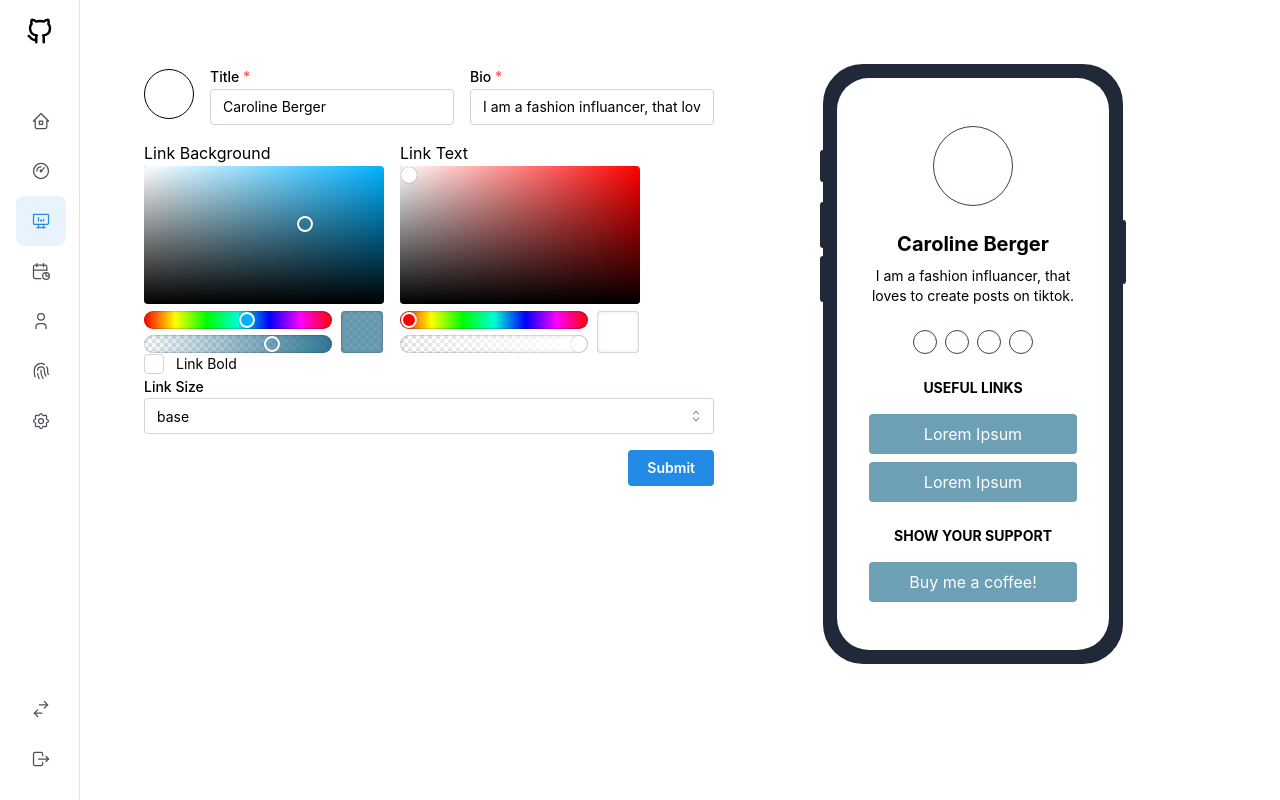
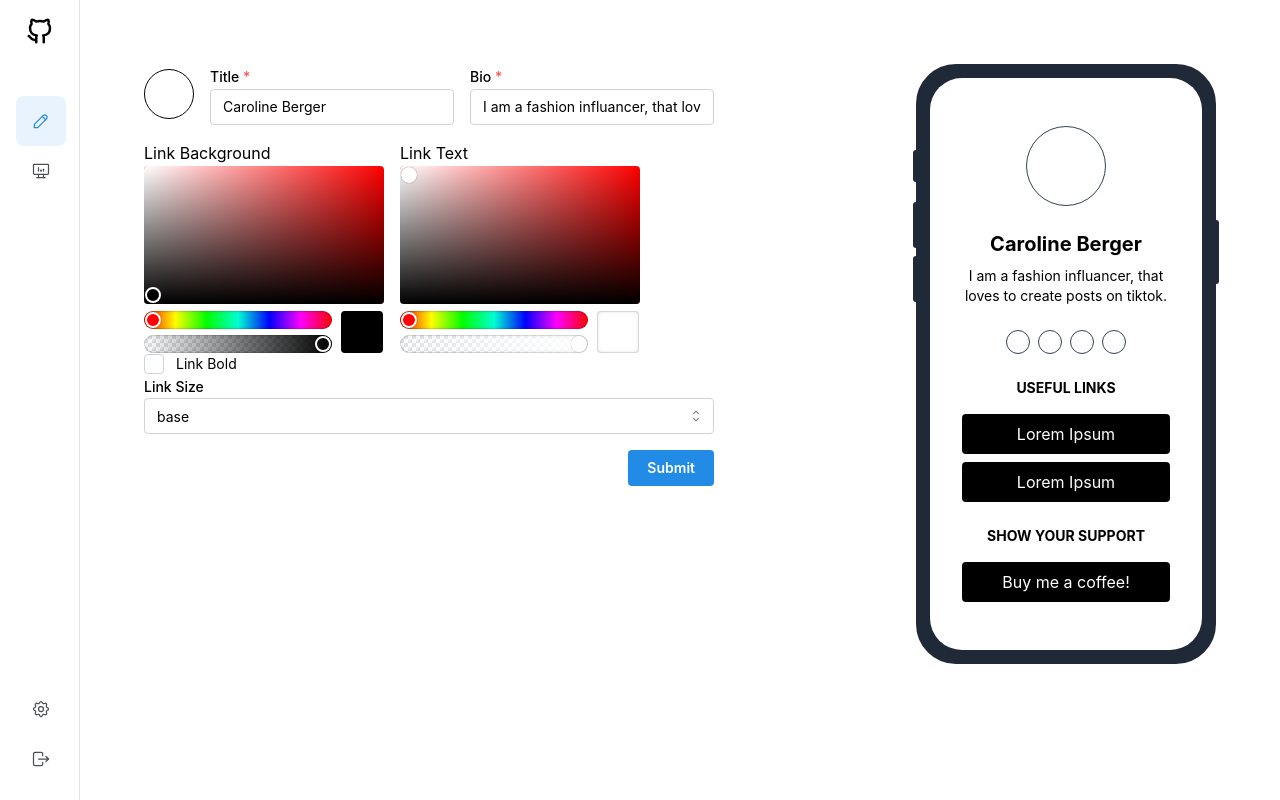
Before and after one commit to groschi24/linkleaf, a Next.js app: page /dashboard in a window 1280 px wide. Built offline with nearby package versions, Linux system fonts and the light colour scheme.

Commit message:
add state managment

```diff
--- a/package.json
+++ b/package.json
@@ -18,7 +18,8 @@
     "next": "13.5.4",
     "prisma": "^5.4.1",
     "react": "^18",
-    "react-dom": "^18"
+    "react-dom": "^18",
+    "zustand": "^4.4.3"
   },
   "devDependencies": {
     "@types/node": "^20",
--- a/src/app/dashboard/page.tsx
+++ b/src/app/dashboard/page.tsx
@@ -9,33 +9,49 @@ import {
   ColorPicker,
   Group,
   Select,
-  Stack,
   Text,
   TextInput,
 } from '@mantine/core';
 import { useForm } from '@mantine/form';
-import { useState } from 'react';
+import { useEffect, useState } from 'react';
+import PhoneMock from '../ui/app/phoneMock';
+import { useStore } from '@/lib/store/zustand';
 
 export default function Home() {
-  const [linkBackgroundColor, onLinkBackgroundColorChange] = useState(
-    'rgba(47, 119, 150, 0.7)'
-  );
-  const [linkTextColor, onLinkTextColorChange] = useState(
-    'rgba(255, 255, 255, 1)'
-  );
+  const {
+    title,
+    changeTitle,
+    bio,
+    changeBio,
+    linkBold,
+    changeLinkBold,
+    linkSize,
+    changeLinkSize,
+    linkBackgroundColor,
+    changeLinkBackgroundColor,
+    linkTextColor,
+    changeLinkTextColor,
+  } = useStore();
 
   const form = useForm({
     initialValues: {
-      title: 'Caroline Berger',
-      bio: 'I am a fashion influancer, that loves to create posts on tiktok.',
-      linkBold: false,
-      linkSize: 'base',
+      title: title,
+      bio: bio,
+      linkBold: linkBold,
+      linkSize: linkSize,
     },
   });
 
+  useEffect(() => {
+    changeTitle(form.values.title);
+    changeBio(form.values.bio);
+    changeLinkBold(form.values.linkBold);
+    changeLinkSize(form.values.linkSize);
+  }, [form.values]);
+
   return (
     <main className='p-12'>
-      <Group align='flex-start'>
+      <div className='flex justify-between'>
         <form onSubmit={form.onSubmit((values) => console.log(values))}>
           <Group align='center' justify='space-between'>
             <div
@@ -68,7 +84,7 @@ export default function Home() {
               <ColorPicker
                 format='rgba'
                 value={linkBackgroundColor}
-                onChange={onLinkBackgroundColorChange}
+                onChange={changeLinkBackgroundColor}
               />
             </div>
 
@@ -77,7 +93,7 @@ export default function Home() {
               <ColorPicker
                 format='rgba'
                 value={linkTextColor}
-                onChange={onLinkTextColorChange}
+                onChange={changeLinkTextColor}
               />
             </div>
           </Group>
@@ -94,90 +110,8 @@ export default function Home() {
           </Group>
         </form>
 
-        <div className='flex flex-1 justify-end'>
-          <div className='hidden text-xs text-sm text-base text-lg text-xl' />
-          <div className='relative mx-auto border-gray-800 text- bg-gray-800 border-[14px] rounded-[2.5rem] h-[600px] w-[300px]'>
-            <div className='h-[32px] w-[3px] bg-gray-800 absolute -left-[17px] top-[72px] rounded-l-lg'></div>
-            <div className='h-[46px] w-[3px] bg-gray-800 absolute -left-[17px] top-[124px] rounded-l-lg'></div>
-            <div className='h-[46px] w-[3px] bg-gray-800 absolute -left-[17px] top-[178px] rounded-l-lg'></div>
-            <div className='h-[64px] w-[3px] bg-gray-800 absolute -right-[17px] top-[142px] rounded-r-lg'></div>
-            <div className='rounded-[2rem] overflow-hidden overflow-y-scroll scrollbar-hide w-[272px] h-[572px] bg-white'>
-              <div className='py-12 px-8 text-center flex flex-col gap-2 items-center'>
-                <div className='w-20 h-20 mb-4 rounded-full border border-solid border-slate-700' />
-                <span className='text-xl font-bold text-black'>
-                  {form.values.title.length > 0
-                    ? form.values.title
-                    : 'Please add title'}
-                </span>
-                <span className='text-sm text-black'>
-                  {form.values.bio.length > 0
-                    ? form.values.bio
-                    : 'Please add bio'}
-                </span>
-                <div className='flex gap-2 mt-4'>
-                  <div className='w-6 h-6 rounded-full border border-solid border-slate-700' />
-                  <div className='w-6 h-6 rounded-full border border-solid border-slate-700' />
-                  <div className='w-6 h-6 rounded-full border border-solid border-slate-700' />
-                  <div className='w-6 h-6 rounded-full border border-solid border-slate-700' />
-                </div>
-                <span className='uppercase text-sm font-bold mt-4 mb-2'>
-                  Useful links
-                </span>
-                <div className='w-full flex flex-col gap-2'>
-                  <div
-                    className='flex justify-center items-center px-6 py-2 w-full rounded'
-                    style={{ background: linkBackgroundColor }}
-                  >
-                    <span
-                      className={`${
-                        form.values.linkBold ? 'font-bold' : ''
-                      } text-${form.values.linkSize}`}
-                      style={{ color: linkTextColor }}
-                    >
-                      Lorem Ipsum
-                    </span>
-                  </div>
-                  <div
-                    className='flex justify-center items-center px-6 py-2 w-full rounded'
-                    style={{ background: linkBackgroundColor }}
-                  >
-                    <span
-                      className={`${
-                        form.values.linkBold ? 'font-bold' : ''
-                      } text-${form.values.linkSize}`}
-                      style={{ color: linkTextColor }}
-                    >
-                      Lorem Ipsum
-                    </span>
-                  </div>
-                </div>
-                <span className='uppercase text-sm font-bold mt-4 mb-2'>
-                  Show your support
-                </span>
-                <div className='w-full flex flex-col gap-2'>
-                  <div
-                    className='flex justify-center items-center px-6 py-2 w-full rounded'
-                    style={{ background: linkBackgroundColor }}
-                  >
-                    <span
-                      className={`${
-                        form.values.linkBold ? 'font-bold' : ''
-                      } text-${form.values.linkSize}`}
-                      style={{ color: linkTextColor }}
-                    >
-                      Buy me a coffee!
-                    </span>
-                  </div>
-                </div>
-
-                <div className='mt-12'>
-                  <span>LinkLeaf</span>
-                </div>
-              </div>
-            </div>
-          </div>
-        </div>
-      </Group>
+        <PhoneMock />
+      </div>
     </main>
   );
 }
--- /dev/null
+++ b/src/app/ui/app/phoneMock.tsx
@@ -0,0 +1,82 @@
+import { useStore } from '@/lib/store/zustand';
+
+export default function PhoneMock() {
+  const { title, bio, linkBold, linkSize, linkBackgroundColor, linkTextColor } =
+    useStore();
+
+  return (
+    <>
+      <div className='hidden text-xs text-sm text-base text-lg text-xl' />
+      <div className='relative border-gray-800 text- bg-gray-800 border-[14px] rounded-[2.5rem] h-[600px] w-[300px]'>
+        <div className='h-[32px] w-[3px] bg-gray-800 absolute -left-[17px] top-[72px] rounded-l-lg'></div>
+        <div className='h-[46px] w-[3px] bg-gray-800 absolute -left-[17px] top-[124px] rounded-l-lg'></div>
+        <div className='h-[46px] w-[3px] bg-gray-800 absolute -left-[17px] top-[178px] rounded-l-lg'></div>
+        <div className='h-[64px] w-[3px] bg-gray-800 absolute -right-[17px] top-[142px] rounded-r-lg'></div>
+        <div className='rounded-[2rem] overflow-hidden overflow-y-scroll scrollbar-hide w-[272px] h-[572px] bg-white'>
+          <div className='py-12 px-8 text-center flex flex-col gap-2 items-center'>
+            <div className='w-20 h-20 mb-4 rounded-full border border-solid border-slate-700' />
+            <span className='text-xl font-bold text-black'>
+              {title.length > 0 ? title : 'Please add title'}
+            </span>
+            <span className='text-sm text-black'>
+              {bio.length > 0 ? bio : 'Please add bio'}
+            </span>
+            <div className='flex gap-2 mt-4'>
+              <div className='w-6 h-6 rounded-full border border-solid border-slate-700' />
+              <div className='w-6 h-6 rounded-full border border-solid border-slate-700' />
+              <div className='w-6 h-6 rounded-full border border-solid border-slate-700' />
+              <div className='w-6 h-6 rounded-full border border-solid border-slate-700' />
+            </div>
+            <span className='uppercase text-sm font-bold mt-4 mb-2'>
+              Useful links
+            </span>
+            <div className='w-full flex flex-col gap-2'>
+              <div
+                className='flex justify-center items-center px-6 py-2 w-full rounded'
+                style={{ background: linkBackgroundColor }}
+              >
+                <span
+                  className={`${linkBold ? 'font-bold' : ''} text-${linkSize}`}
+                  style={{ color: linkTextColor }}
+                >
+                  Lorem Ipsum
+                </span>
+              </div>
+              <div
+                className='flex justify-center items-center px-6 py-2 w-full rounded'
+                style={{ background: linkBackgroundColor }}
+              >
+                <span
+                  className={`${linkBold ? 'font-bold' : ''} text-${linkSize}`}
+                  style={{ color: linkTextColor }}
+                >
+                  Lorem Ipsum
+                </span>
+              </div>
+            </div>
+            <span className='uppercase text-sm font-bold mt-4 mb-2'>
+              Show your support
+            </span>
+            <div className='w-full flex flex-col gap-2'>
+              <div
+                className='flex justify-center items-center px-6 py-2 w-full rounded'
+                style={{ background: linkBackgroundColor }}
+              >
+                <span
+                  className={`${linkBold ? 'font-bold' : ''} text-${linkSize}`}
+                  style={{ color: linkTextColor }}
+                >
+                  Buy me a coffee!
+                </span>
+              </div>
+            </div>
+
+            <div className='mt-12'>
+              <span>LinkLeaf</span>
+            </div>
+          </div>
+        </div>
+      </div>
+    </>
+  );
+}
--- a/src/app/ui/app/sidebar.tsx
+++ b/src/app/ui/app/sidebar.tsx
@@ -10,21 +10,16 @@ import {
   AppShell,
 } from '@mantine/core';
 import {
-  IconHome2,
-  IconGauge,
   IconDeviceDesktopAnalytics,
-  IconFingerprint,
-  IconCalendarStats,
-  IconUser,
   IconSettings,
   IconLogout,
-  IconSwitchHorizontal,
   IconBrandGithub,
+  IconPencil,
 } from '@tabler/icons-react';
 import classes from '@/styles/AppSidebar.module.css';
 
 interface NavbarLinkProps {
-  icon: typeof IconHome2;
+  icon: typeof IconSettings;
   label: string;
   active?: boolean;
   onClick?(): void;
@@ -45,17 +40,13 @@ function NavbarLink({ icon: Icon, label, active, onClick }: NavbarLinkProps) {
 }
 
 const mockdata = [
-  { icon: IconHome2, label: 'Home' },
-  { icon: IconGauge, label: 'Dashboard' },
+  { icon: IconPencil, label: 'Designer' },
   { icon: IconDeviceDesktopAnalytics, label: 'Analytics' },
-  { icon: IconCalendarStats, label: 'Releases' },
-  { icon: IconUser, label: 'Account' },
-  { icon: IconFingerprint, label: 'Security' },
-  { icon: IconSettings, label: 'Settings' },
+  // { icon: IconSettings, label: 'Settings' },
 ];
 
 export default function AppSidebar() {
-  const [active, setActive] = useState(2);
+  const [active, setActive] = useState(0);
 
   const links = mockdata.map((link, index) => (
     <NavbarLink
@@ -79,7 +70,7 @@ export default function AppSidebar() {
       </div>
 
       <Stack justify='center' gap={0}>
-        <NavbarLink icon={IconSwitchHorizontal} label='Change account' />
+        <NavbarLink icon={IconSettings} label='Settings' />
         <NavbarLink icon={IconLogout} label='Logout' />
       </Stack>
     </AppShell.Navbar>
--- /dev/null
+++ b/src/lib/store/zustand.ts
@@ -0,0 +1,32 @@
+import { create } from 'zustand';
+
+type Store = {
+  title: string;
+  changeTitle: (value: string) => void;
+  bio: string;
+  changeBio: (value: string) => void;
+  linkBold: boolean;
+  changeLinkBold: (value: boolean) => void;
+  linkSize: string;
+  changeLinkSize: (value: string) => void;
+  linkBackgroundColor: string;
+  changeLinkBackgroundColor: (value: string) => void;
+  linkTextColor: string;
+  changeLinkTextColor: (value: string) => void;
+};
+
+export const useStore = create<Store>((set) => ({
+  title: 'Caroline Berger',
+  changeTitle: (value) => set(() => ({ title: value })),
+  bio: 'I am a fashion influancer, that loves to create posts on tiktok.',
+  changeBio: (value) => set(() => ({ bio: value })),
+  linkBold: false,
+  changeLinkBold: (value) => set(() => ({ linkBold: value })),
+  linkSize: 'base',
+  changeLinkSize: (value) => set(() => ({ linkSize: value })),
+  linkBackgroundColor: 'rgba(0,0,0,1)',
+  changeLinkBackgroundColor: (value) =>
+    set(() => ({ linkBackgroundColor: value })),
+  linkTextColor: 'rgba(255,255,255,1)',
+  changeLinkTextColor: (value) => set(() => ({ linkTextColor: value })),
+}));
```
Also changed, not shown: 1 other file (tests, documents, lock files or other folders).
